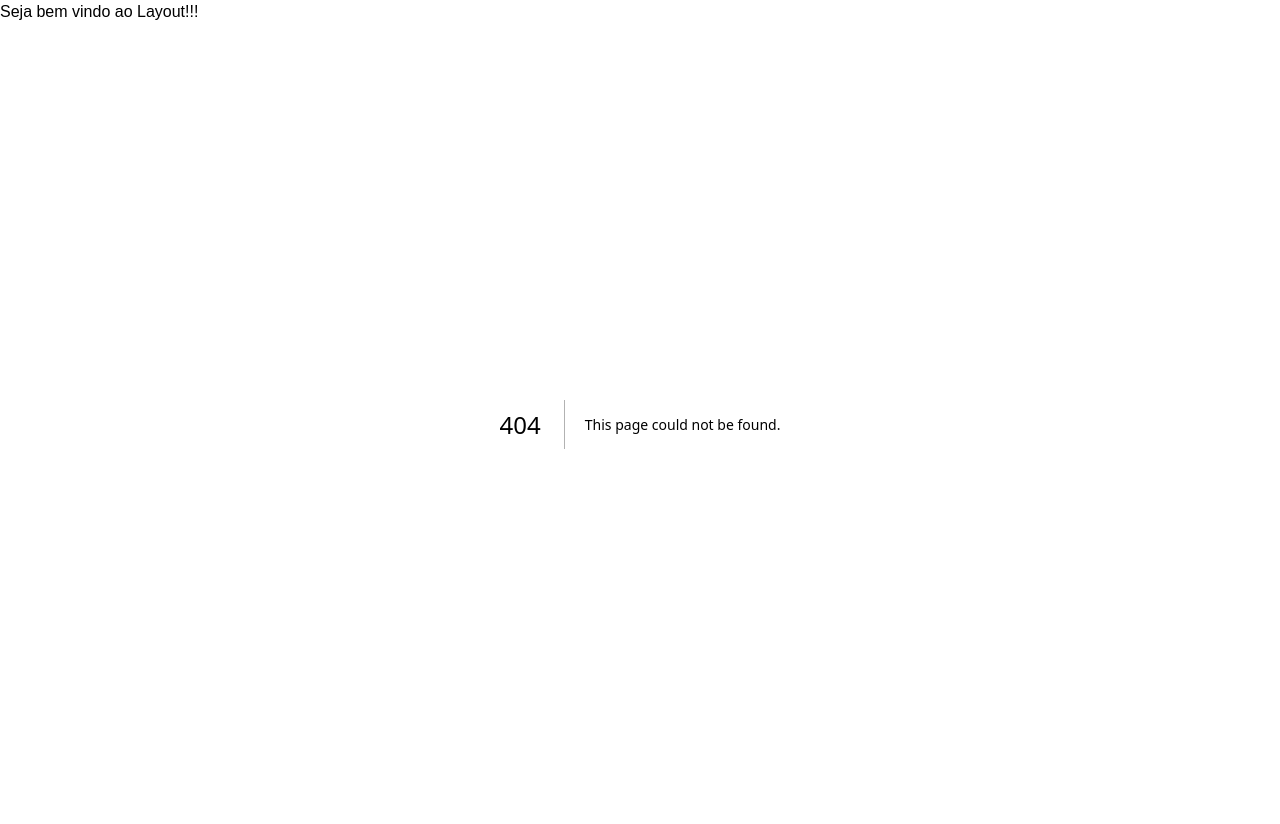
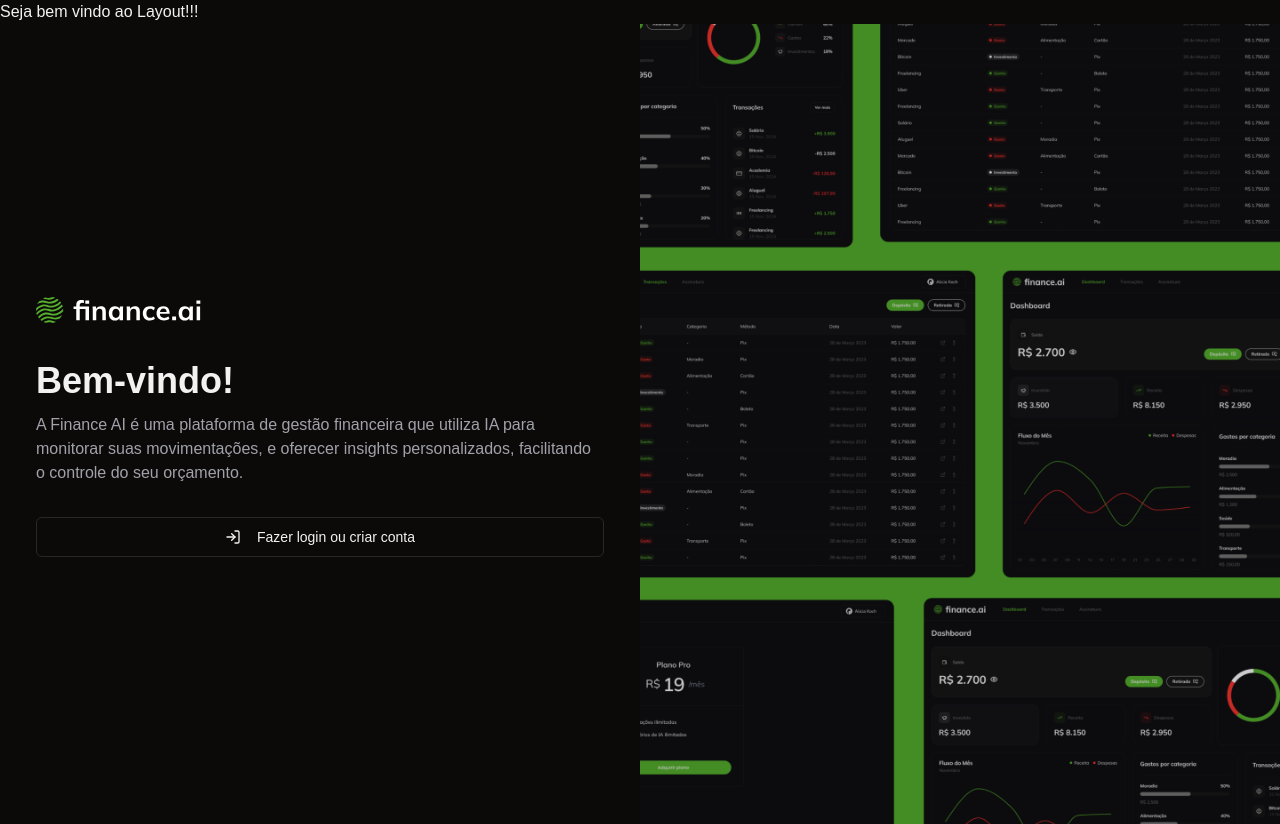
Before and after one commit to jesselimadev/Finance-AI, a Next.js app: page /login in a window 1280 px wide. Before the commit this address had no page. Built offline with nearby package versions, Linux system fonts and the light colour scheme.

Commit message:
feat: add login page

```diff
--- /dev/null
+++ b/app/login/page.tsx
@@ -0,0 +1,43 @@
+import Image from "next/image";
+import { Button } from "../_components/ui/button";
+import { LogInIcon } from "lucide-react";
+
+const LoginPage = () => {
+  return (
+    <div className="grid h-full grid-cols-2">
+      {/*ESQUERDA*/}
+
+      <div className="max-w[550px]: .mt-6 mx-auto mt-0 flex h-full flex-col justify-center p-9">
+        <Image
+          src="/logo.svg"
+          width={173}
+          height={39}
+          alt="Finance AI"
+          className="mb-8"
+        />
+        <h1 className="mb-3 text-4xl font-bold">Bem-vindo!</h1>
+        <p className="mb-8 text-muted-foreground">
+          A Finance AI é uma plataforma de gestão financeira que utiliza IA para
+          monitorar suas movimentações, e oferecer insights personalizados,
+          facilitando o controle do seu orçamento.
+        </p>
+        <Button variant="outline">
+          <LogInIcon className="mr-2" />
+          Fazer login ou criar conta
+        </Button>
+      </div>
+
+      <div className="relative h-full w-full">
+        {/*DIREITA*/}
+        <Image
+          src="/login.png"
+          alt="Faça Login"
+          fill
+          className="object-cover"
+        />
+      </div>
+    </div>
+  );
+};
+
+export default LoginPage;
--- a/app/subscription/page.tsx
+++ b/app/subscription/page.tsx
@@ -1,5 +1,5 @@
-const Subscription = () => {
+const SubscriptionPage = () => {
     return <h1>Subscription page</h1>
   };
 
-  export default Subscription;
+  export default SubscriptionPage;
--- a/app/transactions/page.tsx
+++ b/app/transactions/page.tsx
@@ -1,5 +1,4 @@
-const Transactions = () => {
+const TransactionsPage = () => {
     return <h1>Transactions page</h1>
   };
-
-  export default Transactions;
+  export default TransactionsPage;
```
Also changed, not shown: public/login.png (added), public/logo.svg (added).
